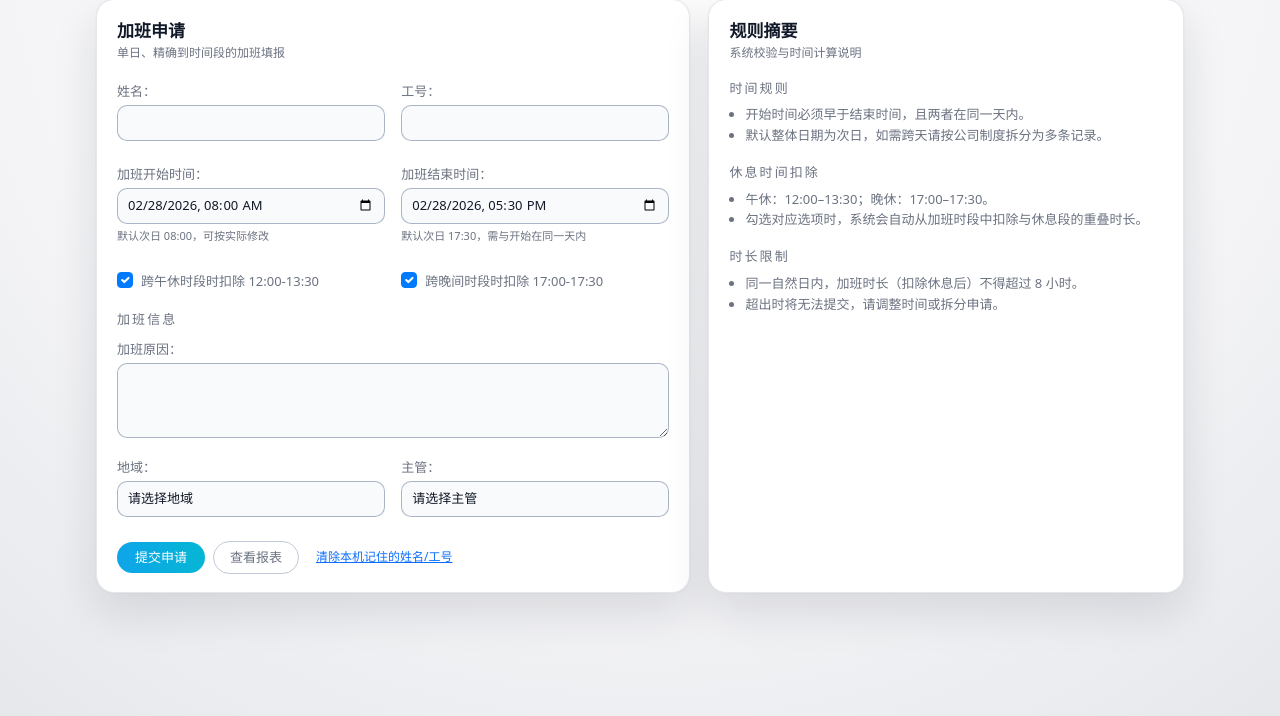
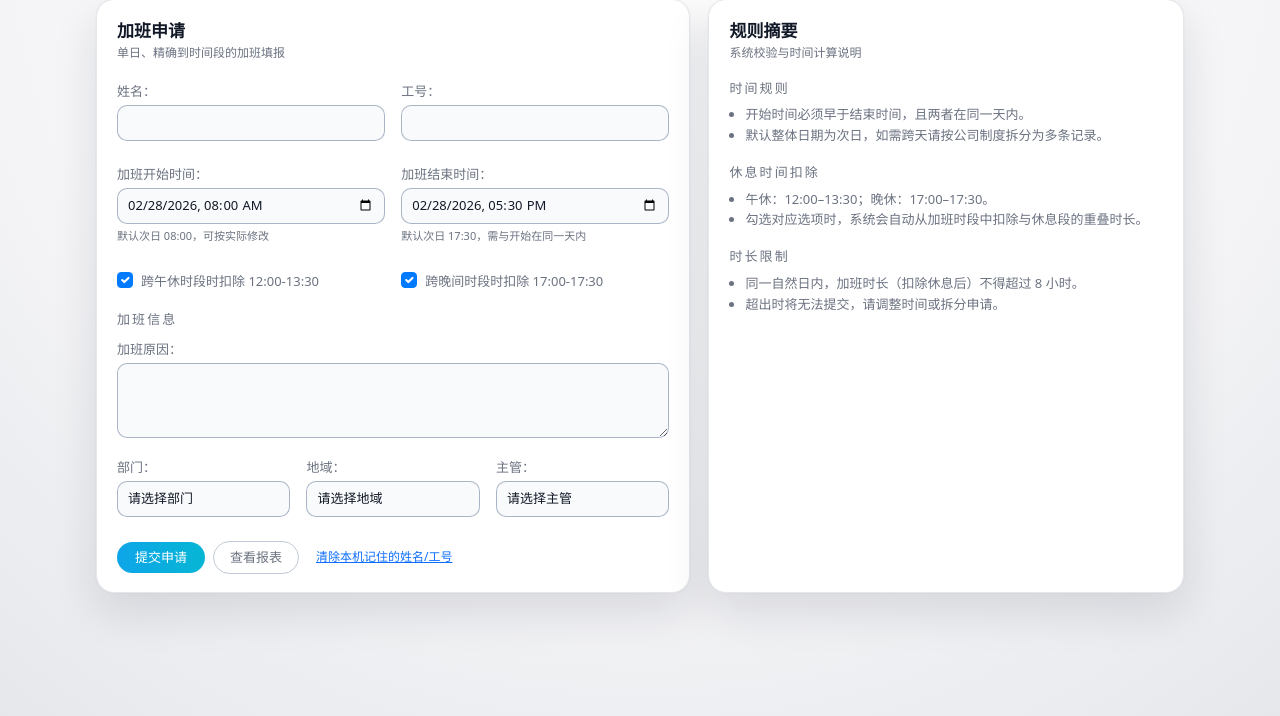
Before and after one commit to Xafuy/overtime-collect, a Django app: page / in a window 1280 px wide. Shown: the part 95-811 px from the top of the page. Run offline with Django 4.2, Linux system fonts and the light colour scheme; data that the repository does not hold is empty.

Commit message:
功能: 新增部门选项、默认高斯实验室并在填报和报表中展示
Made-with: Cursor

```diff
--- a/overtime/forms.py
+++ b/overtime/forms.py
@@ -3,7 +3,7 @@ from datetime import datetime, time, timedelta
 from django import forms
 from django.utils import timezone
 
-from .models import ManagerOption, OvertimeRecord, RegionOption
+from .models import DepartmentOption, ManagerOption, OvertimeRecord, RegionOption
 
 
 class OvertimeRecordForm(forms.ModelForm):
@@ -17,6 +17,7 @@ class OvertimeRecordForm(forms.ModelForm):
             "include_lunch_break",
             "include_evening_break",
             "reason",
+            "department",
             "region",
             "manager",
         ]
@@ -59,13 +60,22 @@ class OvertimeRecordForm(forms.ModelForm):
             if "include_evening_break" in self.fields:
                 self.fields["include_evening_break"].initial = True
 
-        # 用 ChoiceField 替换地域、主管，确保下拉框有选项（ModelForm 的 CharField 不保证渲染 options）
+        # 部门 / 地域 / 主管 使用后台配置的选项
+        dept_qs = DepartmentOption.objects.order_by("order", "id")
         region_choices = [("", "请选择地域")] + [
             (r.name, r.name) for r in RegionOption.objects.order_by("order", "id")
         ]
         manager_choices = [("", "请选择主管")] + [
             (m.name, m.name) for m in ManagerOption.objects.order_by("order", "id")
         ]
+        dept_choices = [("", "请选择部门")] + [(d.name, d.name) for d in dept_qs]
+
+        self.fields["department"] = forms.ChoiceField(
+            label="部门",
+            choices=dept_choices,
+            required=False,
+            widget=forms.Select(attrs={"class": "form-control"}),
+        )
         self.fields["region"] = forms.ChoiceField(
             label="地域",
             choices=region_choices,
@@ -80,8 +90,14 @@ class OvertimeRecordForm(forms.ModelForm):
         )
         # 编辑时回填已保存的值
         if self.instance and self.instance.pk:
+            self.fields["department"].initial = self.instance.department or ""
             self.fields["region"].initial = self.instance.region or ""
             self.fields["manager"].initial = self.instance.manager or ""
+        else:
+            # 新建默认部门为“高斯实验室”（若存在该选项）
+            default_dept = "高斯实验室"
+            if any(d.name == default_dept for d in dept_qs):
+                self.fields["department"].initial = default_dept
 
         # 统一样式
         for name, field in self.fields.items():
--- a/overtime/models.py
+++ b/overtime/models.py
@@ -24,6 +24,19 @@ class ManagerOption(models.Model):
     class Meta:
         verbose_name = "主管选项"
         verbose_name_plural = "主管选项"
+        ordering = ("order", "id")
+
+    def __str__(self) -> str:
+        return self.name
+
+
+class DepartmentOption(models.Model):
+    name = models.CharField("部门名称", max_length=50, unique=True)
+    order = models.PositiveIntegerField("排序", default=0)
+
+    class Meta:
+        verbose_name = "部门选项"
+        verbose_name_plural = "部门选项"
         ordering = ("order", "id")
 
     def __str__(self) -> str:
@@ -84,6 +97,9 @@ class OvertimeRecord(models.Model):
     )
 
     reason = models.TextField("加班原因", blank=True)
+    department = models.CharField(
+        "部门", max_length=50, blank=True, default="高斯实验室"
+    )
     region = models.CharField("地域", max_length=20, blank=True, default="")
     manager = models.CharField("主管", max_length=50, blank=True, default="")
 
--- a/templates/overtime/apply.html
+++ b/templates/overtime/apply.html
@@ -28,11 +28,12 @@
         document.addEventListener("DOMContentLoaded", function () {
             const nameInput = document.getElementById("id_employee_name");
             const idInput = document.getElementById("id_employee_id");
+            const deptSelect = document.getElementById("id_department");
             const regionSelect = document.getElementById("id_region");
             const managerInput = document.getElementById("id_manager");
             const form = document.querySelector("form");
 
-            if (!form || !nameInput || !idInput || !regionSelect || !managerInput) {
+            if (!form || !nameInput || !idInput || !deptSelect || !regionSelect || !managerInput) {
                 return;
             }
 
@@ -43,6 +44,9 @@
             }
             if (profile.employee_id && !idInput.value) {
                 idInput.value = profile.employee_id;
+            }
+            if (profile.department && !deptSelect.value) {
+                deptSelect.value = profile.department;
             }
             if (profile.region && !regionSelect.value) {
                 regionSelect.value = profile.region;
@@ -56,6 +60,7 @@
                 const data = {
                     employee_name: nameInput.value || "",
                     employee_id: idInput.value || "",
+                    department: deptSelect.value || "",
                     region: regionSelect.value || "",
                     manager: managerInput.value || "",
                 };
@@ -69,6 +74,7 @@
                     localStorage.removeItem(PROFILE_KEY);
                     nameInput.value = "";
                     idInput.value = "";
+                    if (deptSelect) deptSelect.value = "";
                     managerInput.value = "";
                 });
             }
@@ -156,12 +162,17 @@
                         {{ form.reason }}
                         {{ form.reason.errors }}
                     </div>
-                    <div class="col-md-6">
+                    <div class="col-md-4">
+                        <label class="form-label">{{ form.department.label }}：</label>
+                        {{ form.department }}
+                        {{ form.department.errors }}
+                    </div>
+                    <div class="col-md-4">
                         <label class="form-label">{{ form.region.label }}：</label>
                         {{ form.region }}
                         {{ form.region.errors }}
                     </div>
-                    <div class="col-md-6">
+                    <div class="col-md-4">
                         <label class="form-label">{{ form.manager.label }}：</label>
                         {{ form.manager }}
                         {{ form.manager.errors }}
--- a/templates/overtime/report.html
+++ b/templates/overtime/report.html
@@ -69,6 +69,7 @@
                         <th>晚上休息开始时间</th>
                         <th>晚上休息结束时间</th>
                         <th>加班原因</th>
+                        <th>部门</th>
                         <th>地域</th>
                         <th>主管</th>
                         <th>扣除休息后时长（小时）</th>
@@ -104,6 +105,7 @@
                                 {% endif %}
                             </td>
                             <td>{{ r.reason|default_if_none:"" }}</td>
+                            <td>{{ r.department }}</td>
                             <td>{{ r.region }}</td>
                             <td>{{ r.manager }}</td>
                             <td>{{ r.overtime_hours }}</td>
@@ -111,7 +113,7 @@
                         </tr>
                     {% empty %}
                         <tr>
-                            <td colspan="14" class="text-center">该时段暂无申报</td>
+                            <td colspan="15" class="text-center">该时段暂无申报</td>
                         </tr>
                     {% endfor %}
                     </tbody>
```
Also changed, not shown: overtime/admin.py (+15 -1 lines), overtime/migrations/0007_add_department.py (added).
